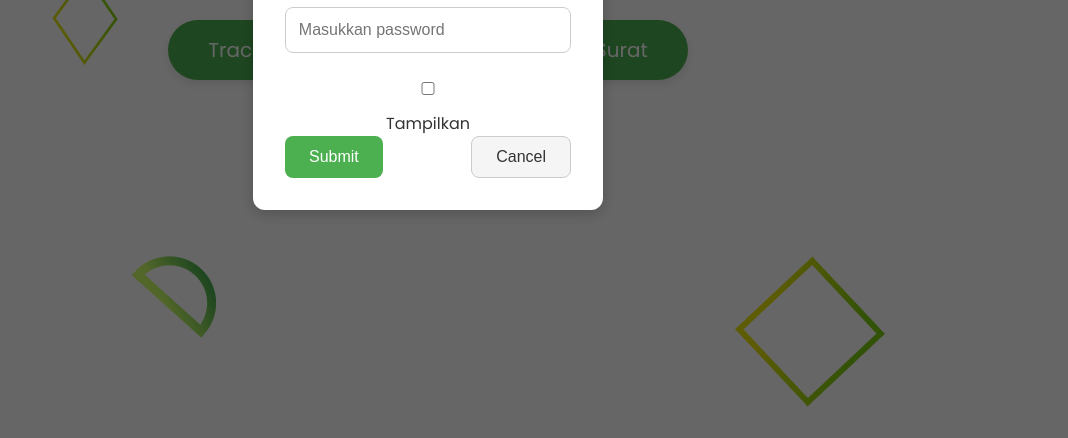
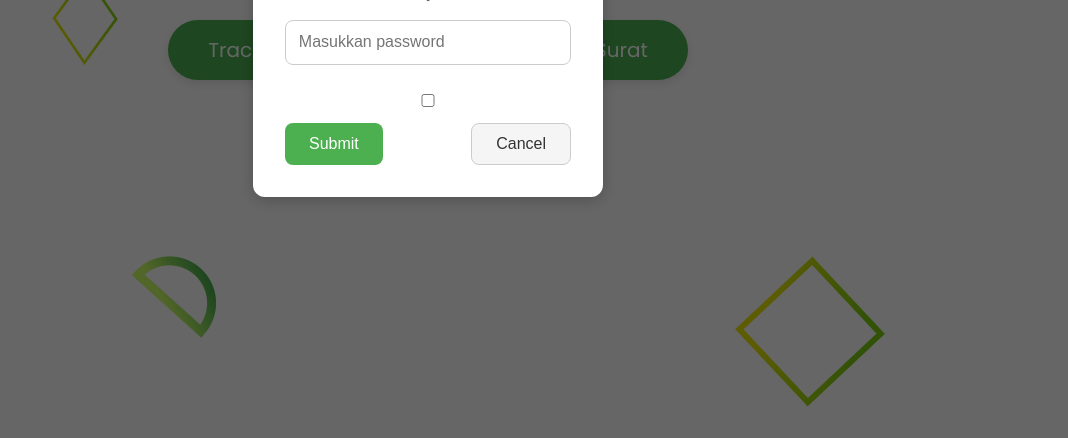
Before and after one commit to umpar-set/tu-disperindagesdmkalbar, a plain HTML site: page index.html in a window 1280 px wide. Both pictures are taken after a click on the link "Input dan Edit Surat". Shown: the part 362-800 px from the top of the page, without its empty margins (212-1280 px from the left). Drawn offline with Linux system fonts and the light colour scheme; no server answers.

Commit message:
Update index.html

```diff
--- a/index.html
+++ b/index.html
@@ -36,7 +36,7 @@
             <p>Harap masukkan password untuk melanjutkan.</p>
             <input type="password" id="passwordInput" placeholder="Masukkan password">
             <div id="errorMessage" class="error-message"></div>
-            <div> <input type="checkbox" onclick="showHide()"> Tampilkan </div>
+            <input type="checkbox" onclick="showHide()" placeholder="Tampilkan password">
             <div class="modal-buttons">
                 <button onclick="validatePassword()">Submit</button>
                 <button onclick="closeModal()">Cancel</button>
```
